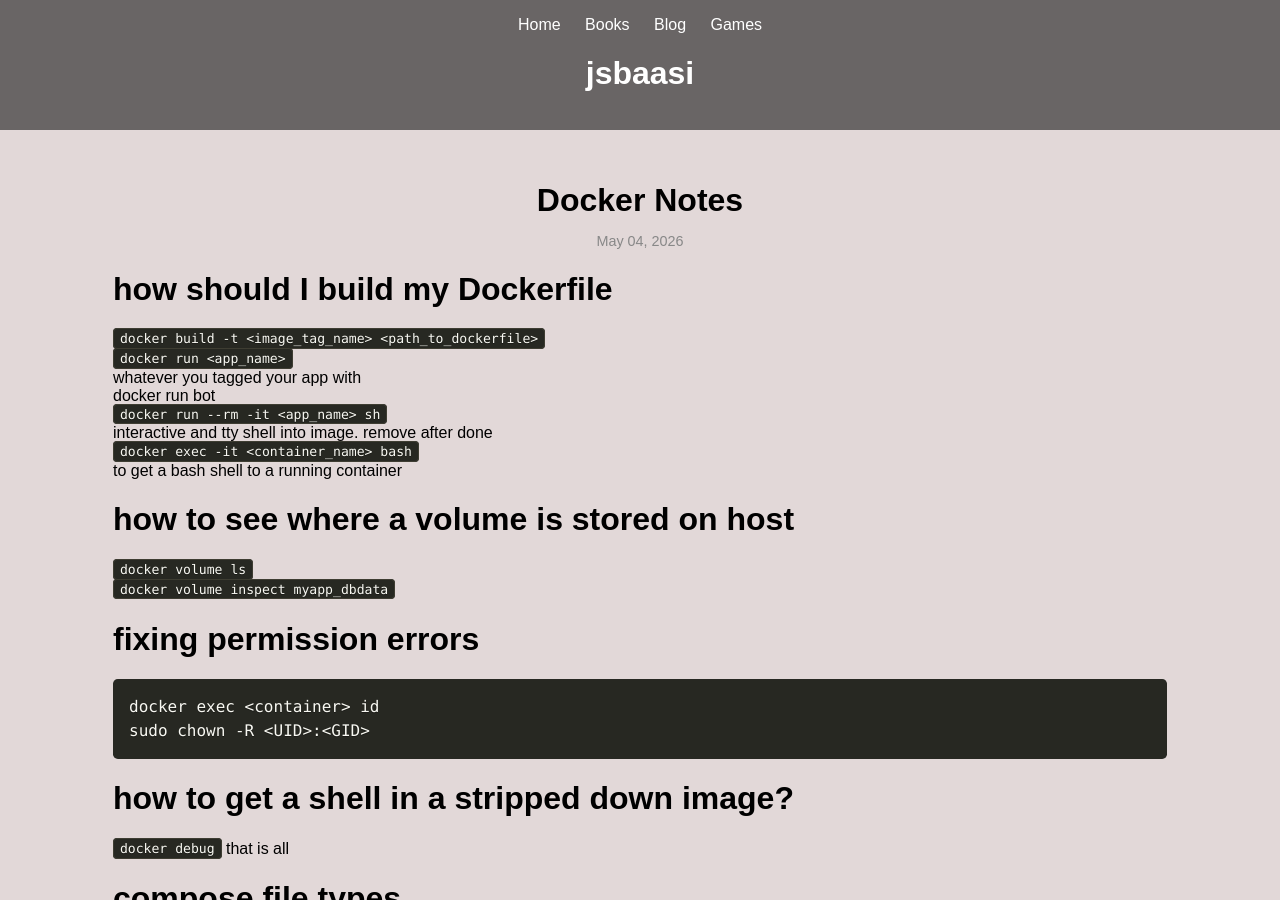
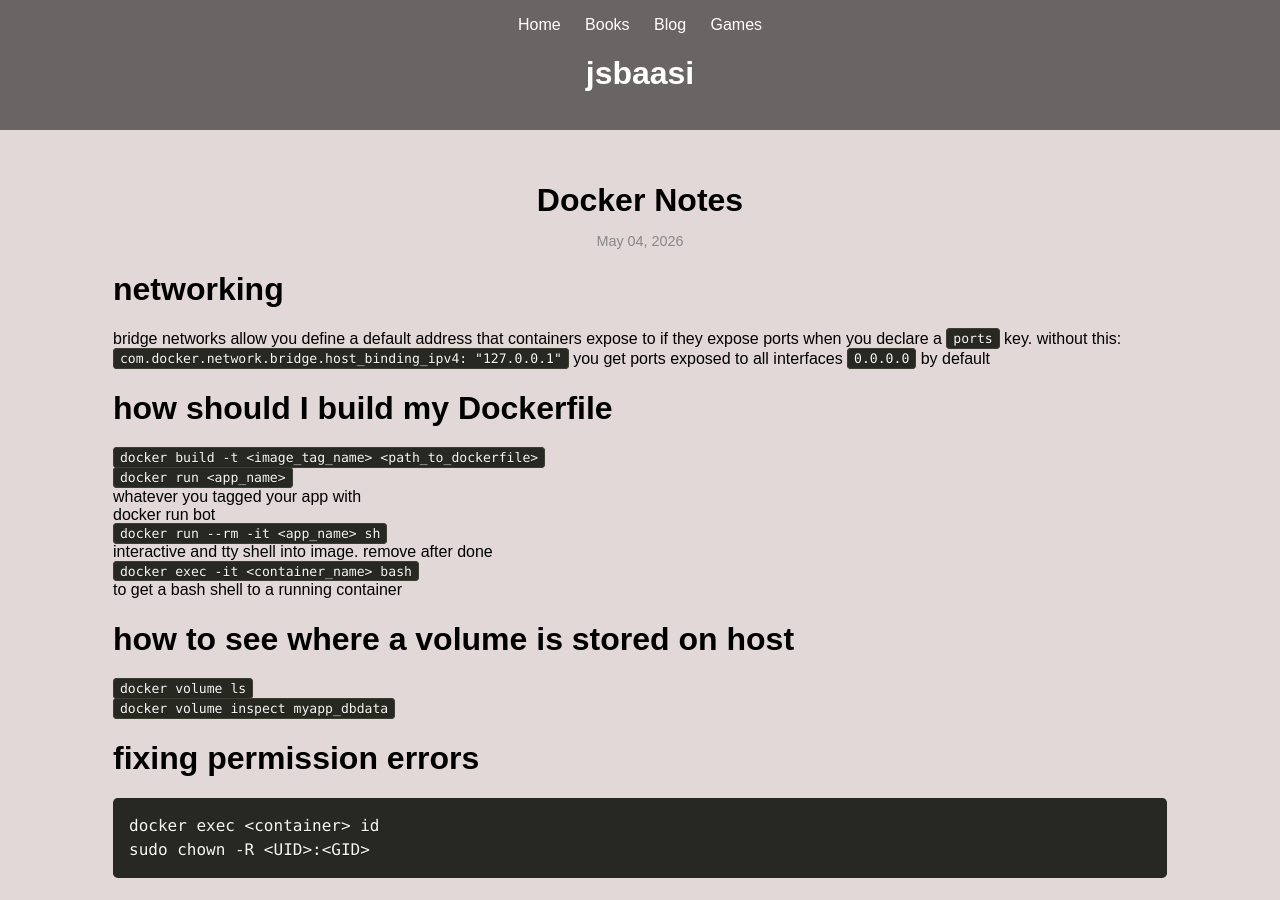
Before and after one commit to jsbaasi/jsbaasi.github.io, a Jekyll site: the page built from _posts/2026-05-04-docker-notes.md, in a window 1280 px wide and 900 px high. Built offline with Jekyll 4.4.1, drawn with Linux system fonts in a browser that asks for light colours.

Commit message:
vault backup: 2026-09-28 17:16:23

```diff
--- a/_posts/2026-05-04-docker-notes.md
+++ b/_posts/2026-05-04-docker-notes.md
@@ -5,6 +5,9 @@
 categories: development docker
 permalink: /docker-notes/
 ---
+# networking
+bridge networks allow you define a default address that containers expose to if they expose ports when you declare a  `ports` key. without this:
+`com.docker.network.bridge.host_binding_ipv4: "127.0.0.1"` you get ports exposed to all interfaces `0.0.0.0` by default
 # how should I build my Dockerfile
 `docker build -t <image_tag_name> <path_to_dockerfile>`
 `docker run <app_name>`
```
